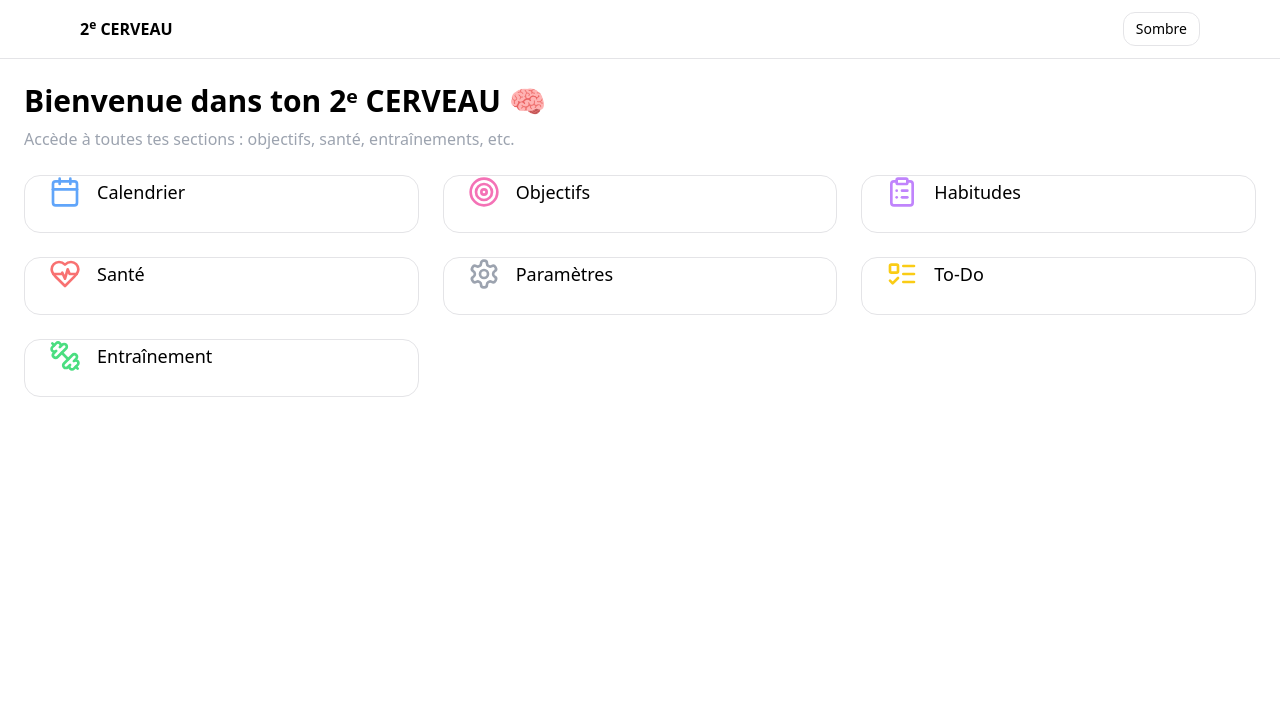
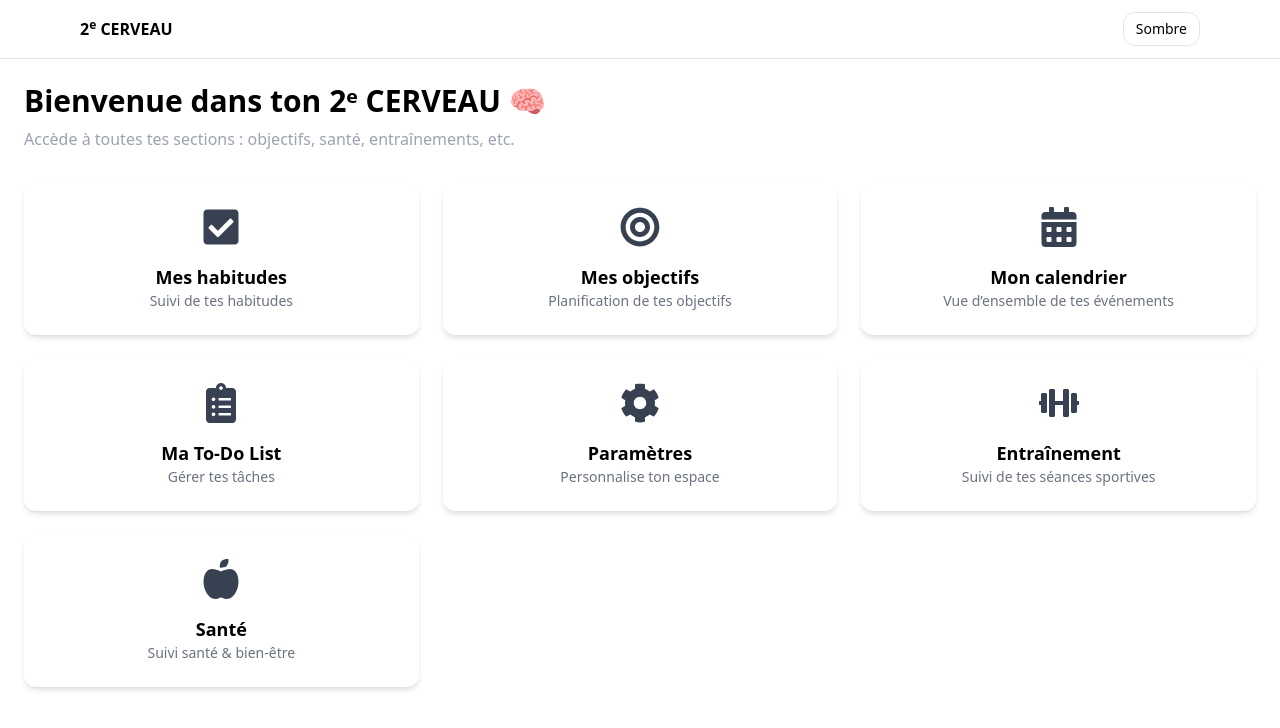
Before and after one commit to PaPyNoVa-84/Routine-Dashboard, a React (Vite) app: page / in a window 1280 px wide. Shown: the top 728 px of the page. Built offline with nearby package versions, Linux system fonts and the light colour scheme.

Commit message:
Update Home.jsx

```diff
--- a/src/pages/Home.jsx
+++ b/src/pages/Home.jsx
@@ -1,79 +1,74 @@
-import React from "react";
-import { Link } from "react-router-dom";
-import { Card, CardContent } from "../components/ui/card";
-import { Calendar, Target, ListTodo, HeartPulse, Settings, Dumbbell, ClipboardList } from "lucide-react";
+import React from 'react';
+import { Link } from 'react-router-dom';
+import { FaCalendarAlt, FaBullseye, FaClipboardList, FaHeart, FaCog, FaCheckSquare, FaDumbbell, FaAppleAlt } from 'react-icons/fa';
 
 export default function Home() {
+  const cards = [
+    {
+      icon: <FaCheckSquare size={40} className="text-gray-700" />,
+      title: 'Mes habitudes',
+      subtitle: 'Suivi de tes habitudes',
+      link: '/habits'
+    },
+    {
+      icon: <FaBullseye size={40} className="text-gray-700" />,
+      title: 'Mes objectifs',
+      subtitle: 'Planification de tes objectifs',
+      link: '/goals'
+    },
+    {
+      icon: <FaCalendarAlt size={40} className="text-gray-700" />,
+      title: 'Mon calendrier',
+      subtitle: 'Vue d’ensemble de tes événements',
+      link: '/calendar'
+    },
+    {
+      icon: <FaClipboardList size={40} className="text-gray-700" />,
+      title: 'Ma To-Do List',
+      subtitle: 'Gérer tes tâches',
+      link: '/todo'
+    },
+    {
+      icon: <FaCog size={40} className="text-gray-700" />,
+      title: 'Paramètres',
+      subtitle: 'Personnalise ton espace',
+      link: '/settings'
+    },
+    {
+      icon: <FaDumbbell size={40} className="text-gray-700" />,
+      title: 'Entraînement',
+      subtitle: 'Suivi de tes séances sportives',
+      link: '/training'
+    },
+    {
+      icon: <FaAppleAlt size={40} className="text-gray-700" />,
+      title: 'Santé',
+      subtitle: 'Suivi santé & bien-être',
+      link: '/health'
+    }
+  ];
+
   return (
     <div className="p-6">
-      <h1 className="text-3xl font-bold mb-2">Bienvenue dans ton 2ᵉ CERVEAU 🧠</h1>
-      <p className="text-gray-400 mb-6">
+      <h1 className="text-3xl font-bold mb-2">
+        Bienvenue dans ton 2ᵉ CERVEAU <span role="img" aria-label="brain">🧠</span>
+      </h1>
+      <p className="text-gray-400 mb-8">
         Accède à toutes tes sections : objectifs, santé, entraînements, etc.
       </p>
 
       <div className="grid grid-cols-1 sm:grid-cols-2 lg:grid-cols-3 gap-6">
-        <Link to="/calendar">
-          <Card className="hover:bg-gray-800 transition">
-            <CardContent className="flex items-center gap-4 p-6">
-              <Calendar size={32} className="text-blue-400" />
-              <span className="text-lg font-medium">Calendrier</span>
-            </CardContent>
-          </Card>
-        </Link>
-
-        <Link to="/goals">
-          <Card className="hover:bg-gray-800 transition">
-            <CardContent className="flex items-center gap-4 p-6">
-              <Target size={32} className="text-pink-400" />
-              <span className="text-lg font-medium">Objectifs</span>
-            </CardContent>
-          </Card>
-        </Link>
-
-        <Link to="/habits">
-          <Card className="hover:bg-gray-800 transition">
-            <CardContent className="flex items-center gap-4 p-6">
-              <ClipboardList size={32} className="text-purple-400" />
-              <span className="text-lg font-medium">Habitudes</span>
-            </CardContent>
-          </Card>
-        </Link>
-
-        <Link to="/health">
-          <Card className="hover:bg-gray-800 transition">
-            <CardContent className="flex items-center gap-4 p-6">
-              <HeartPulse size={32} className="text-red-400" />
-              <span className="text-lg font-medium">Santé</span>
-            </CardContent>
-          </Card>
-        </Link>
-
-        <Link to="/settings">
-          <Card className="hover:bg-gray-800 transition">
-            <CardContent className="flex items-center gap-4 p-6">
-              <Settings size={32} className="text-gray-400" />
-              <span className="text-lg font-medium">Paramètres</span>
-            </CardContent>
-          </Card>
-        </Link>
-
-        <Link to="/todo">
-          <Card className="hover:bg-gray-800 transition">
-            <CardContent className="flex items-center gap-4 p-6">
-              <ListTodo size={32} className="text-yellow-400" />
-              <span className="text-lg font-medium">To-Do</span>
-            </CardContent>
-          </Card>
-        </Link>
-
-        <Link to="/training">
-          <Card className="hover:bg-gray-800 transition">
-            <CardContent className="flex items-center gap-4 p-6">
-              <Dumbbell size={32} className="text-green-400" />
-              <span className="text-lg font-medium">Entraînement</span>
-            </CardContent>
-          </Card>
-        </Link>
+        {cards.map((card, index) => (
+          <Link
+            key={index}
+            to={card.link}
+            className="bg-white rounded-xl shadow-md p-6 flex flex-col items-center justify-center hover:shadow-lg transition-shadow duration-200"
+          >
+            {card.icon}
+            <h2 className="text-lg font-semibold mt-4">{card.title}</h2>
+            <p className="text-gray-500 text-sm">{card.subtitle}</p>
+          </Link>
+        ))}
       </div>
     </div>
   );
```
